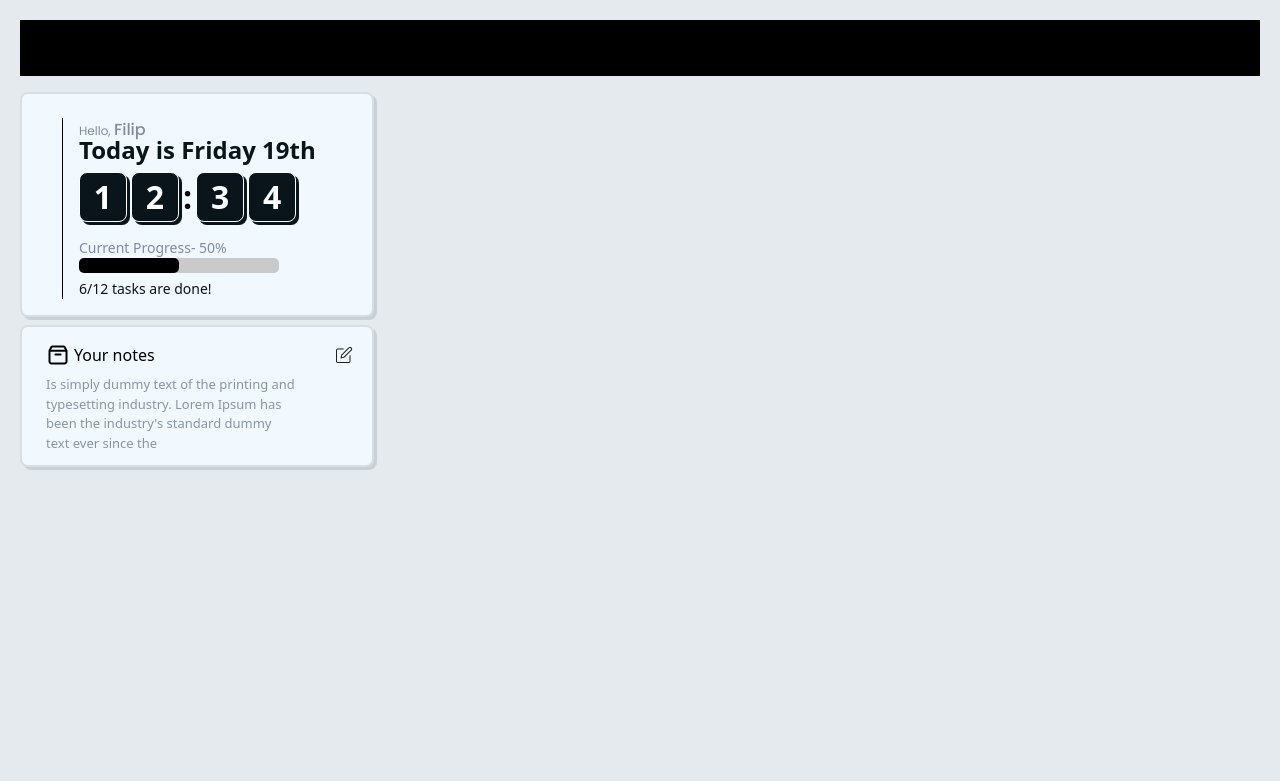
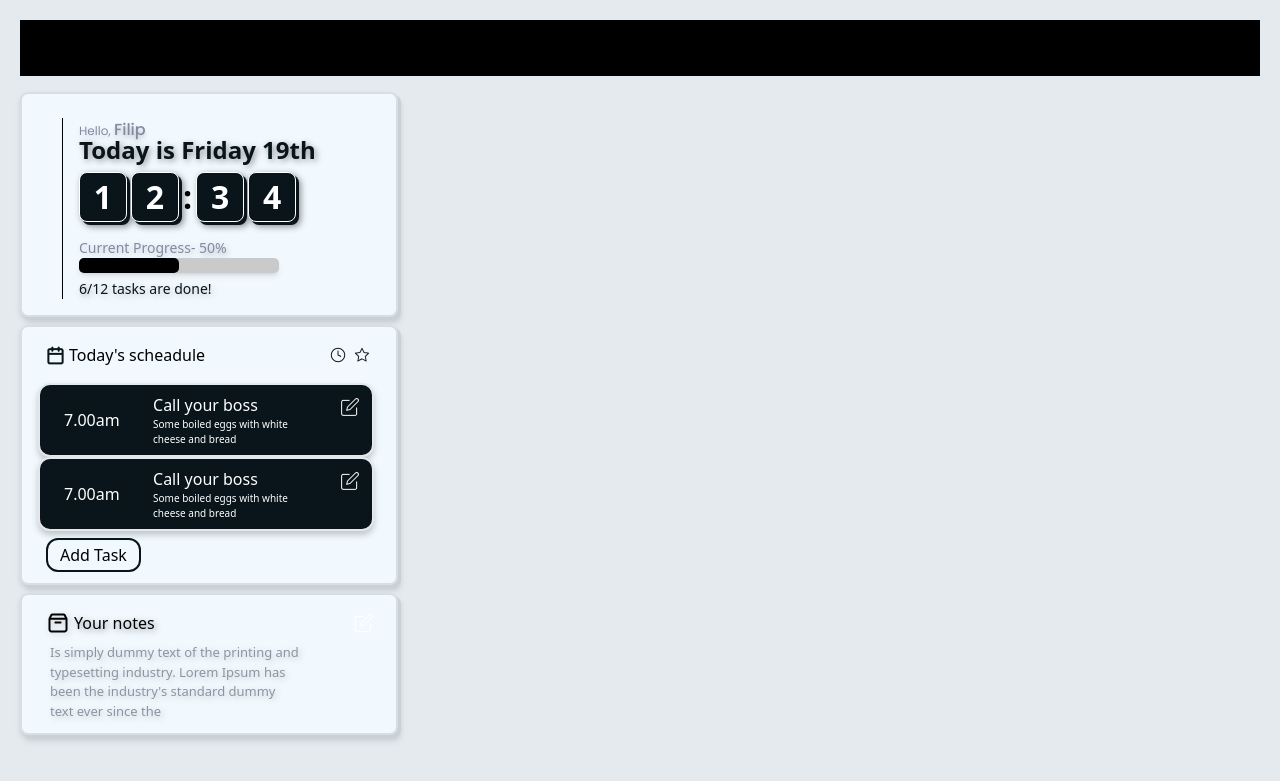
Before and after one commit to v1cttorr/django-todo, a Django app: page /room/1/ in a window 1280 px wide. Shown: the top 781 px of the page. Run offline with Django 5.2, Linux system fonts and the light colour scheme; a user stored in the database is signed in; tables that the repository leaves empty hold one stand-in row (values such as "Sample post"); some libraries are stand-ins or nearby versions.

Commit message:
scheadule

```diff
--- a/templates/room.html
+++ b/templates/room.html
@@ -163,21 +163,21 @@
         </div>
         <div name="mainContent" class="flex w-full mt-4 flex-row">
             <div name="left-column" class="flex flex-col gap-2"> <!--Left column for clock, notes etc.-->
-                <div name="helloUserAndClock" class="flex flex-col w-full bg-[#F1F9FE] rounded-lg border-[2px] border-[#ced7dcbb] shadow-[3px_3px_0px_#CAD1D6]">
+                <div name="helloUserAndClock" class="flex flex-col w-full bg-[#F1F9FE] rounded-lg border-[2px] border-[#ced7dcbb] shadow-[3px_3px_0px_#CAD1D6] drop-shadow-md">
                 <!--Clock,Date,Hello User and Progress Bar-->
 
-                    <div name="helloUserAndClock-content" class="flex flex-col w-[90%] ml-10 justify-center m-4 mt-6 mb-4 border-l border-l-black pt-0 pr-10">
+                    <div name="helloUserAndClock-content" class="flex flex-col w-[90%] ml-10 justify-center m-10 mt-6 mb-4 border-l border-l-black pt-0 pr-10">
                         <div name="helloUserAndDate" class="flex flex-col justify-start ml-4">
-                            <p name="helloUser" class="font-Poppins text-[12px] text-[#818AA3] m-0">Hello, <span class="font-medium text-[16px]">Filip</span></p> <!--Pobierz użytkownika z bazy-->
-                            <p name="date" class="text-[#09151B] text-[24px] font-semibold mt-[-10px]">Today is Friday 19th</p> <!--Data-->
+                            <p name="helloUser" class="font-Poppins text-[12px] text-[#818AA3] m-0 drop-shadow-md">Hello, <span class="font-medium text-[16px] drop-shadow-md">Filip</span></p> <!--Pobierz użytkownika z bazy-->
+                            <p name="date" class="text-[#09151B] text-[24px] font-semibold mt-[-10px]" style="filter: drop-shadow(2px 2px 3px rgba(0, 0, 0, 0.4));">Today is Friday 19th</p> <!--Data-->
                         </div>
 
                         <div name="clock" class="flex flex-row gap-1 ml-4 mt-1">
-                            <div name="n1" class="flex items-center justify-center  bg-[#09151B] aspect-square w-12 rounded-lg border-[1px] border-white" style="box-shadow: 3px 3px 0px #09151B;">
+                            <div name="n1" class="flex items-center justify-center  bg-[#09151B] aspect-square w-12 rounded-lg border-[1px] border-white" style="box-shadow: 3px 3px 0px #09151B;filter: drop-shadow(2px 2px 3px rgba(0, 0, 0, 0.4));">
                                 <p class="text-white font-semibold text-[32px]">1</p>
                             </div>
 
-                            <div name="n2" class="flex items-center justify-center bg-[#09151B] aspect-square w-12 rounded-lg border-[1px] border-white" style="box-shadow: 3px 3px 0px #09151B;">
+                            <div name="n2" class="flex items-center justify-center bg-[#09151B] aspect-square w-12 rounded-lg border-[1px] border-white" style="box-shadow: 3px 3px 0px #09151B;filter: drop-shadow(2px 2px 3px rgba(0, 0, 0, 0.4));">
                                 <p class="text-white font-semibold text-[32px]">2</p>
                             </div>
 
@@ -185,24 +185,24 @@
                                 <p class="font-bold text-[32px]">:</p>
                             </div>
 
-                            <div name="n3" class="flex items-center justify-center  bg-[#09151B] aspect-square w-12 rounded-lg border-[1px] border-white" style="box-shadow: 3px 3px 0px #09151B;">
+                            <div name="n3" class="flex items-center justify-center  bg-[#09151B] aspect-square w-12 rounded-lg border-[1px] border-white" style="box-shadow: 3px 3px 0px #09151B;filter: drop-shadow(2px 2px 3px rgba(0, 0, 0, 0.4));">
                                 <p class="text-white font-semibold text-[32px]">3</p>
                             </div>
 
-                            <div name="n4" class="flex items-center justify-center  bg-[#09151B] aspect-square w-12 rounded-lg border-[1px] border-white" style="box-shadow: 3px 3px 0px #09151B;">
+                            <div name="n4" class="flex items-center justify-center  bg-[#09151B] aspect-square w-12 rounded-lg border-[1px] border-white" style="box-shadow: 3px 3px 0px #09151B;filter: drop-shadow(2px 2px 3px rgba(0, 0, 0, 0.4));">
                                 <p class="text-white font-semibold text-[32px]">4</p>
                             </div>
                         </div>
 
                         <div name="currentProgressAndProgressBar" class="ml-4 flex-col w-full mt-2"> <!--Progress bar and completed tasks-->
                             <div name="currentProgress">
-                                <p class="font-normal text-sm mt-2 text-[#818AA3]">Current Progress- <span id="percentOfCompletedTasks"></span></p>
+                                <p class="font-normal text-sm mt-2 text-[#818AA3] drop-shadow-lg"style="filter: drop-shadow(2px 2px 3px rgba(0, 0, 0, 0.2));"> Current Progress- <span class="drop-shadow-lg" id="percentOfCompletedTasks"></span></p>
                             </div>
-                            <div name="progressBar" style="height: 15px; border-radius: 5px; background-color: #CACACA; width: 200px; position: relative;">
+                            <div name="progressBar" class="shadow-md" style="height: 15px; border-radius: 5px; background-color: #CACACA; width: 200px; position: relative;">
                                 <div id="progress" class="bg-black" style="width: 0; height: 15px; border-radius: 5px;"></div>
                             </div>
                             <div name="completedTasks" class="mt-1.5">
-                                <p class="font-normal text-sm text-[#09151B]"><span id="tasksDone">0</span>/<span id="allTasks">0</span> tasks are done!</p>
+                                <p class="font-normal text-sm text-[#09151B] drop-shadow-lg" style="filter: drop-shadow(2px 2px 3px rgba(0, 0, 0, 0.2));"><span style="filter: drop-shadow(2px 2px 3px rgba(0, 0, 0, 0.2));" id="tasksDone">0</span>/<span id="allTasks">0</span> tasks are done!</p>
                             </div>
                             <script>
                                 document.addEventListener("DOMContentLoaded", function () {
@@ -237,19 +237,66 @@
                     </div>
 
                 </div>
-                <div name="notes" class="flex flex-col w-full bg-[#F1F9FE] rounded-lg border-[2px] border-[#ced7dcbb] shadow-[3px_3px_0px_#CAD1D6]">
+
+                <div name="scheadule" class="flex flex-col w-full bg-[#F1F9FE] rounded-lg border-[2px] border-[#ced7dcbb] shadow-[3px_3px_0px_#CAD1D6] drop-shadow-md">
+                    <div name="scheadule-content">
+                        <div name="notes-content" class="flex flex-col w-[90%] ml-6 justify-center mt-4">
+                            <div name="textLogoAndSort" class="flex flex-row justify-between">
+                                <div name="textAndLogo" class="flex flex-row gap-1 items-center">
+                                    <img src="{% static 'img/calendar.png' %}">
+                                    <p>Today's scheadule</p>
+                                </div>
+                                <div name="sort" class="flex flex-row items-center mr-3 gap-2">
+                                    <a href="?sort=date"><img src="{% static 'img/clock.png' %}"></a>
+                                    <a href="?sort=importance"><img src="{% static 'img/star.png' %}"></a>
+                                </div>
+                            </div>
+                        </div>
+                        <div name="tasks" class="flex flex-col w-[90%] ml-4 justify-center mt-4">
+                            <div name="task" class="border-2 rounded-[12px] text-white flex flex-row justify-between gap-2 bg-[#09151B]" style="filter: drop-shadow(0px 4px 3px rgba(0, 0, 0, 0.2));">
+                                <div name="time" class="flex justify-center items-center">
+                                    <p class="p-2 ml-4">7.00am</p>
+                                </div>
+                                <div name="titleAndDescription" class="flex flex-col p-2">
+                                    <p name="title">Call your boss</p>
+                                    <p name="description" class="text-[10px] max-w-[150px]">Some boiled eggs with white cheese and  bread</p>
+                                </div>
+                                <div name="edit" class="m-3">
+                                    <a href="#"><img src="{% static 'img/edit.png' %}"></a>
+                                </div>
+                            </div>
+                            <div name="task" class="border-2 rounded-[12px] text-white flex flex-row justify-between gap-2 bg-[#09151B]" style="filter: drop-shadow(0px 4px 3px rgba(0, 0, 0, 0.2));">
+                                <div name="time" class="flex justify-center items-center">
+                                    <p class="p-2 ml-4">7.00am</p>
+                                </div>
+                                <div name="titleAndDescription" class="flex flex-col p-2">
+                                    <p name="title">Call your boss</p>
+                                    <p name="description" class="text-[10px] max-w-[150px]">Some boiled eggs with white cheese and  bread</p>
+                                </div>
+                                <div name="edit" class="m-3">
+                                    <a href="#"><img src="{% static 'img/edit.png' %}"></a>
+                                </div>
+                            </div>
+                        </div>
+                        <div name="addTask" class="ml-6 mt-3 mb-4">
+                            <a href="#" class="rounded-xl border-2 border-[#09151B] p-1 pl-3 pr-3">Add Task</a>
+                        </div>
+                    </div>
+                </div>
+
+                <div name="notes" class="flex flex-col w-full bg-[#F1F9FE] rounded-lg border-[2px] border-[#ced7dcbb] shadow-[3px_3px_0px_#CAD1D6] drop-shadow-md">
                     <div name="notes-content" class="flex flex-col w-[90%] ml-6 justify-center mt-4">
                         <div name="textAndLogoAndEdit" class="flex flex-row justify-between">
                             <div name="logoAndText" class="flex flex-row gap-1 items-center">
-                                <img src="{% static 'img/box.png' %}">
-                                <p>Your notes</p>
+                                <img style="filter: drop-shadow(2px 2px 3px rgba(0, 0, 0, 0.171));" src="{% static 'img/box.png' %}">
+                                <p style="filter: drop-shadow(2px 2px 3px rgba(0, 0, 0, 0.4));">Your notes</p>
                             </div>
                             <div name="edit" class="flex items-center mr-2">
                                 <a href="#"><img src="{% static 'img/edit.png' %}"> </a>
                             </div>
                         </div>
                         <div name="text">
-                            <p style="max-width: 250px;color:#8A95A3" class="text-[13px] m-1 mt-2 mb-3">Is simply dummy text of the printing and typesetting industry. Lorem Ipsum has been the industry's standard dummy text ever since the </p>
+                            <p style="max-width: 250px;color:#8A95A3;filter: drop-shadow(2px 2px 3px rgba(0, 0, 0, 0.2));" class="text-[13px] m-1 mt-2 mb-3">Is simply dummy text of the printing and typesetting industry. Lorem Ipsum has been the industry's standard dummy text ever since the </p>
                         </div>
                     </div>
                 </div>
--- a/theme/static/css/dist/styles.css
+++ b/theme/static/css/dist/styles.css
@@ -879,6 +879,10 @@ select{
   margin: 0px;
 }
 
+.m-1{
+  margin: 0.25rem;
+}
+
 .m-4{
   margin: 1rem;
 }
@@ -887,12 +891,16 @@ select{
   margin: 1.25rem;
 }
 
-.m-3{
-  margin: 0.75rem;
+.m-10{
+  margin: 2.5rem;
 }
 
 .m-2{
   margin: 0.5rem;
+}
+
+.m-3{
+  margin: 0.75rem;
 }
 
 .mx-auto{
@@ -912,6 +920,14 @@ select{
   margin-bottom: 0.75rem;
 }
 
+.mb-4{
+  margin-bottom: 1rem;
+}
+
+.ml-10{
+  margin-left: 2.5rem;
+}
+
 .ml-2{
   margin-left: 0.5rem;
 }
@@ -922,6 +938,10 @@ select{
 
 .ml-6{
   margin-left: 1.5rem;
+}
+
+.mr-2{
+  margin-right: 0.5rem;
 }
 
 .mt-1{
@@ -940,44 +960,28 @@ select{
   margin-top: 1rem;
 }
 
+.mt-6{
+  margin-top: 1.5rem;
+}
+
 .mt-\[-10px\]{
   margin-top: -10px;
 }
 
-.mt-5{
-  margin-top: 1.25rem;
+.mr-3{
+  margin-right: 0.75rem;
+}
+
+.ml-3{
+  margin-left: 0.75rem;
 }
 
 .ml-5{
   margin-left: 1.25rem;
 }
 
-.ml-8{
-  margin-left: 2rem;
-}
-
-.ml-10{
-  margin-left: 2.5rem;
-}
-
-.mt-6{
-  margin-top: 1.5rem;
-}
-
-.mb-4{
-  margin-bottom: 1rem;
-}
-
-.ml-3{
-  margin-left: 0.75rem;
-}
-
-.mr-4{
-  margin-right: 1rem;
-}
-
-.mr-2{
-  margin-right: 0.5rem;
+.mt-3{
+  margin-top: 0.75rem;
 }
 
 .block{
@@ -1016,14 +1020,6 @@ select{
   height: 100vh;
 }
 
-.h-\[19px\]{
-  height: 19px;
-}
-
-.h-5{
-  height: 1.25rem;
-}
-
 .w-12{
   width: 3rem;
 }
@@ -1036,32 +1032,16 @@ select{
   width: 100%;
 }
 
-.w-3{
-  width: 0.75rem;
+.max-w-\[200px\]{
+  max-width: 200px;
 }
 
-.w-\[19px\]{
-  width: 19px;
+.max-w-\[100px\]{
+  max-width: 100px;
 }
 
-.max-w-\[50\%\]{
-  max-width: 50%;
-}
-
-.max-w-\[70\%\]{
-  max-width: 70%;
-}
-
-.max-w-\[80\%\]{
-  max-width: 80%;
-}
-
-.max-w-full{
-  max-width: 100%;
-}
-
-.max-w-\[90\%\]{
-  max-width: 90%;
+.max-w-\[150px\]{
+  max-width: 150px;
 }
 
 .border-collapse{
@@ -1104,20 +1084,20 @@ select{
   gap: 0.25rem;
 }
 
-.gap-5{
-  gap: 1.25rem;
-}
-
 .gap-2{
   gap: 0.5rem;
 }
 
-.gap-4{
-  gap: 1rem;
+.rounded-lg{
+  border-radius: 0.5rem;
 }
 
-.rounded-lg{
-  border-radius: 0.5rem;
+.rounded-\[12px\]{
+  border-radius: 12px;
+}
+
+.rounded-xl{
+  border-radius: 0.75rem;
 }
 
 .border{
@@ -1154,6 +1134,11 @@ select{
   border-color: rgb(9 21 27 / var(--tw-border-opacity, 1));
 }
 
+.border-\[\#C6E3FF\]{
+  --tw-border-opacity: 1;
+  border-color: rgb(198 227 255 / var(--tw-border-opacity, 1));
+}
+
 .border-l-black{
   --tw-border-opacity: 1;
   border-left-color: rgb(0 0 0 / var(--tw-border-opacity, 1));
@@ -1188,44 +1173,32 @@ select{
   padding: 0.5rem;
 }
 
-.p-4{
-  padding: 1rem;
+.p-3{
+  padding: 0.75rem;
+}
+
+.p-1{
+  padding: 0.25rem;
+}
+
+.pr-10{
+  padding-right: 2.5rem;
 }
 
 .pt-0{
   padding-top: 0px;
 }
 
-.pr-5{
-  padding-right: 1.25rem;
+.pl-2{
+  padding-left: 0.5rem;
 }
 
-.pr-6{
-  padding-right: 1.5rem;
+.pl-3{
+  padding-left: 0.75rem;
 }
 
-.pt-4{
-  padding-top: 1rem;
-}
-
-.pt-2{
-  padding-top: 0.5rem;
-}
-
-.pl-5{
-  padding-left: 1.25rem;
-}
-
-.pr-10{
-  padding-right: 2.5rem;
-}
-
-.pr-7{
-  padding-right: 1.75rem;
-}
-
-.align-middle{
-  vertical-align: middle;
+.pr-3{
+  padding-right: 0.75rem;
 }
 
 .font-Poppins{
@@ -1243,6 +1216,10 @@ select{
 
 .text-\[12px\]{
   font-size: 12px;
+}
+
+.text-\[13px\]{
+  font-size: 13px;
 }
 
 .text-\[16px\]{
@@ -1264,14 +1241,6 @@ select{
 
 .text-\[10px\]{
   font-size: 10px;
-}
-
-.text-\[11px\]{
-  font-size: 11px;
-}
-
-.text-\[13px\]{
-  font-size: 13px;
 }
 
 .font-bold{
@@ -1319,6 +1288,38 @@ select{
   box-shadow: var(--tw-ring-offset-shadow, 0 0 #0000), var(--tw-ring-shadow, 0 0 #0000), var(--tw-shadow);
 }
 
+.shadow-\[1px_1px_0px_\#CAD1D6\]{
+  --tw-shadow: 1px 1px 0px #CAD1D6;
+  --tw-shadow-colored: 1px 1px 0px var(--tw-shadow-color);
+  box-shadow: var(--tw-ring-offset-shadow, 0 0 #0000), var(--tw-ring-shadow, 0 0 #0000), var(--tw-shadow);
+}
+
+.shadow-md{
+  --tw-shadow: 0 4px 6px -1px rgb(0 0 0 / 0.1), 0 2px 4px -2px rgb(0 0 0 / 0.1);
+  --tw-shadow-colored: 0 4px 6px -1px var(--tw-shadow-color), 0 2px 4px -2px var(--tw-shadow-color);
+  box-shadow: var(--tw-ring-offset-shadow, 0 0 #0000), var(--tw-ring-shadow, 0 0 #0000), var(--tw-shadow);
+}
+
+.drop-shadow-sm{
+  --tw-drop-shadow: drop-shadow(0 1px 1px rgb(0 0 0 / 0.05));
+  filter: var(--tw-blur) var(--tw-brightness) var(--tw-contrast) var(--tw-grayscale) var(--tw-hue-rotate) var(--tw-invert) var(--tw-saturate) var(--tw-sepia) var(--tw-drop-shadow);
+}
+
+.drop-shadow-lg{
+  --tw-drop-shadow: drop-shadow(0 10px 8px rgb(0 0 0 / 0.04)) drop-shadow(0 4px 3px rgb(0 0 0 / 0.1));
+  filter: var(--tw-blur) var(--tw-brightness) var(--tw-contrast) var(--tw-grayscale) var(--tw-hue-rotate) var(--tw-invert) var(--tw-saturate) var(--tw-sepia) var(--tw-drop-shadow);
+}
+
+.drop-shadow-md{
+  --tw-drop-shadow: drop-shadow(0 4px 3px rgb(0 0 0 / 0.07)) drop-shadow(0 2px 2px rgb(0 0 0 / 0.06));
+  filter: var(--tw-blur) var(--tw-brightness) var(--tw-contrast) var(--tw-grayscale) var(--tw-hue-rotate) var(--tw-invert) var(--tw-saturate) var(--tw-sepia) var(--tw-drop-shadow);
+}
+
+.drop-shadow{
+  --tw-drop-shadow: drop-shadow(0 1px 2px rgb(0 0 0 / 0.1)) drop-shadow(0 1px 1px rgb(0 0 0 / 0.06));
+  filter: var(--tw-blur) var(--tw-brightness) var(--tw-contrast) var(--tw-grayscale) var(--tw-hue-rotate) var(--tw-invert) var(--tw-saturate) var(--tw-sepia) var(--tw-drop-shadow);
+}
+
 .filter{
   filter: var(--tw-blur) var(--tw-brightness) var(--tw-contrast) var(--tw-grayscale) var(--tw-hue-rotate) var(--tw-invert) var(--tw-saturate) var(--tw-sepia) var(--tw-drop-shadow);
 }
```
Also changed, not shown: static/img/Edit.png.
